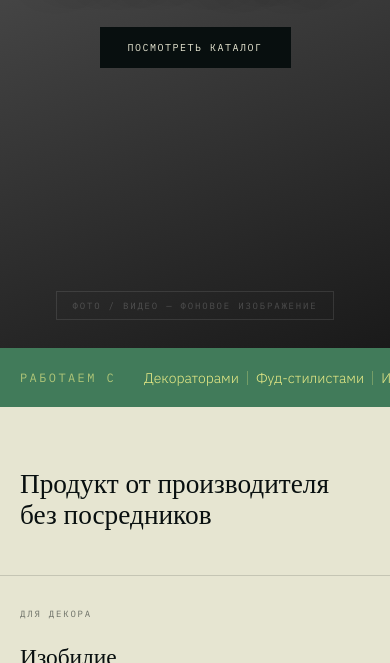
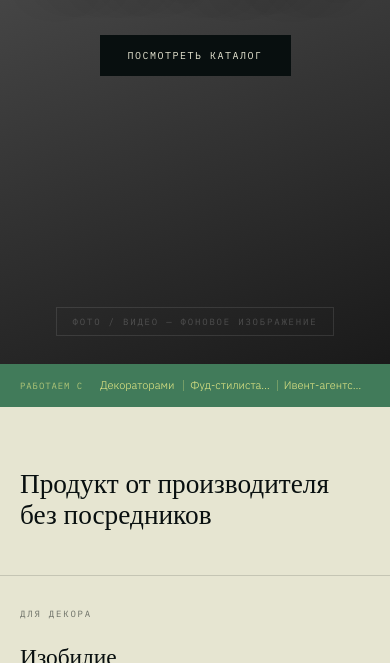
Before and after one commit to Anyapolo/Royal-fresh, a plain HTML site: page index.html in a window 390 px wide. Shown: the part 437-1100 px from the top of the page. Drawn offline with nearby package versions, Linux system fonts and the light colour scheme; a web font is replaced by a local one.

Commit message:
fix who-strip single line on mobile

```diff
--- a/index.html
+++ b/index.html
@@ -148,18 +148,18 @@
   .who-strip {
     background: var(--accent-green);
     color: var(--accent-yellow);
-    padding: 14px var(--pad);
+    padding: 16px var(--pad);
     display: flex;
     flex-direction: row;
     align-items: center;
-    gap: 20px;
-    padding: 22px var(--pad); /* was 14px */
+    gap: 8px;
+    overflow: hidden;
   }
   .who-label {
     font-family: 'IBM Plex Mono', monospace;
-    font-size: 12px;
+    font-size: 9px;
     font-weight: 400;
-    letter-spacing: 0.2em;
+    letter-spacing: 0.1em;
     text-transform: uppercase;
     color: rgba(234,236,135,0.65);
     white-space: nowrap;
@@ -168,16 +168,19 @@
   .who-items {
     display: flex;
     flex: 1;
+    overflow: hidden;
   }
   .who-item {
     flex: 1;
-    font-size: 14px;
+    font-size: 11px;
     color: var(--accent-yellow);
     text-align: center;
-    padding: 0 8px;
+    padding: 0 6px;
     border-right: 1px solid rgba(234,236,135,0.3);
     white-space: nowrap;
     line-height: 1;
+    overflow: hidden;
+    text-overflow: ellipsis;
   }
   .who-item:last-child { border-right: none; }
 
```
